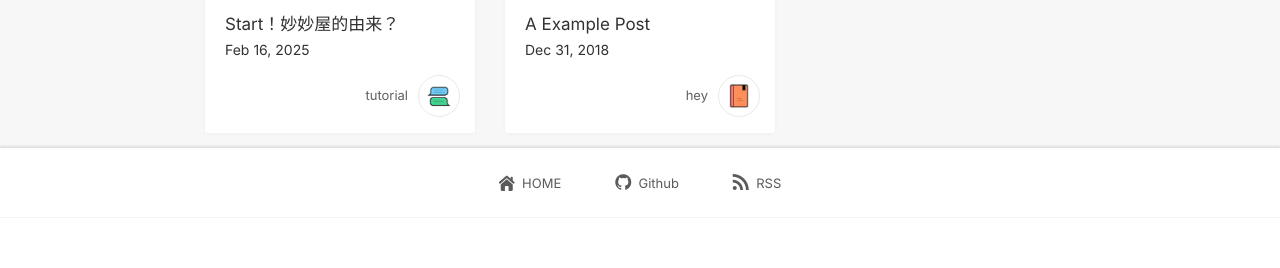
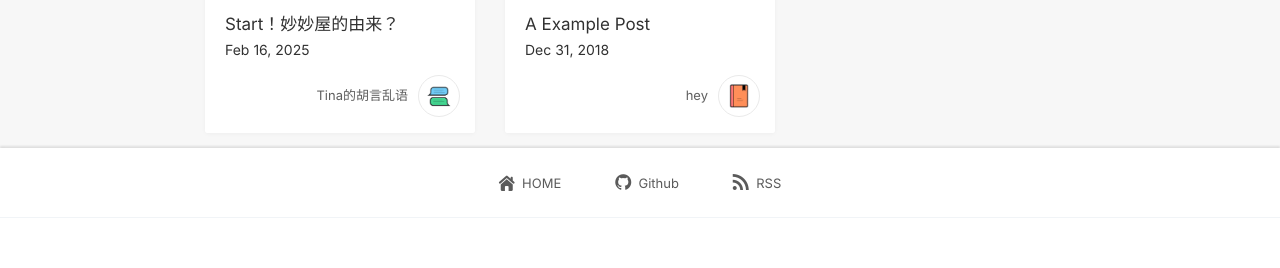
Before and after one commit to TinanaGOLD/TinanaGOLD.github.io, a Jekyll site: the page built from index.html, in a window 1280 px wide. Shown: the part 382-650 px from the top of the page. Built offline with Jekyll 4.4.1, drawn with Linux system fonts in a browser that asks for light colours; nearby versions of some CDN libraries; the list of posts is cut into pages by our own code; comment, search, counter and statistics services are not loaded.

Commit message:
Update 2025-02-17-start-post.md

```diff
--- a/_posts/2025-02-17-start-post.md
+++ b/_posts/2025-02-17-start-post.md
@@ -2,7 +2,7 @@
 layout: post
 title: Start！妙妙屋的由来？
 date: 25-02-17 00:00:00 +0800
-category: tutorial
+category: Tina的胡言乱语
 thumbnail: /style/image/thumbnail.png
 icon: chat
 ---
```
